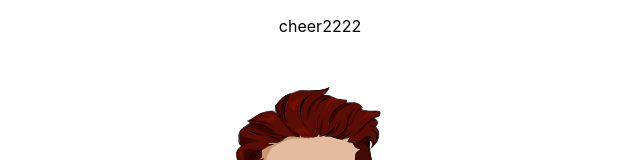
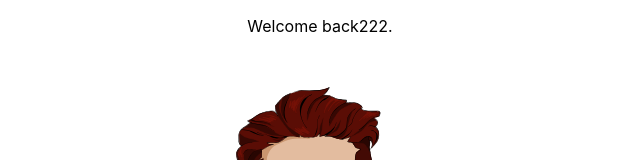
Before and after one commit to AdamanskaHub/studylove, a Next.js app: page / in a window 1280 px wide. Shown: the top 160 px of the page, without its empty margins (320-960 px from the left). Built offline with nearby package versions, Linux system fonts and the light colour scheme.

Commit message:
accessing better

```diff
--- a/pages/index.js
+++ b/pages/index.js
@@ -6,7 +6,7 @@ import styles from '../styles/Home.module.css'
 import React, { useEffect, useState } from "react";
 
 export default function Home() {
-  console.log(jay[0].cheerup[1][1].other)
+  console.log(jay[0].intro[1][1][0].txt)
   return (
     <div className={styles.container}>
       <Head>
@@ -14,7 +14,7 @@ export default function Home() {
         <meta name="description" content="Study for love" />
         <link rel="icon" href="/favicon.ico" />
       </Head>
-      <p>{ jay[0].cheerup[1][1].other }
+      <p>{ jay[0].intro[1][1][0].txt }
       </p>
       <Image src={guy} alt="Vercel Logo"/>
     </div>
--- a/pages/jay.js
+++ b/pages/jay.js
@@ -159,17 +159,27 @@
 export const jay = [
 	{
 		intro: [
-			{ 'txt': 'Hey, welcome.', 'pic': '/jay_neutral.svg'},
-			{ 'other': 'otherrrruuuuuu' },
+			[ // lv 0
+				[{ txt: "Hey, welcome.", pic: "/jay_neutral.svg" },
+				{ txt: "I'm Jay. I'm here to help you to get stuff done.", pic: "/jay_neutral.svg" },
+				{ txt: "Just pick an activity and for how long you want to do it.", pic: "/jay_neutral.svg" },
+				{ txt: "Let's go", pic: "/jay_neutral.svg" },]
+			],
+			[ // lv 0
+				[{ txt: "Welcome back.", pic: "/jay_neutral.svg" },
+					{ txt: "Welcome backXXX.", pic: "/jay_neutral.svg" },],
+				[{ txt: "Welcome back222.", pic: "/jay_neutral.svg" },
+				{ txt: "Welcome backXXX.2222", pic: "/jay_neutral.svg" },],
+			],
 		],
 		cheerup: [
-			[
-				{ 'other': 'cheeeer' },
-				{ 'other': 'cheer' },
+			[ //lv 0
+				{ "other": "cheeeer" },
+				{ "other": "cheer" },
 			],
-			[
-				{ 'other': 'cheeeer2222' },
-				{ 'other': 'cheer2222' },
+			[ //lv 1
+				{ "other": "cheeeer2222" },
+				{ "other": "cheer2222" },
 			],
 		],
 	},
```
